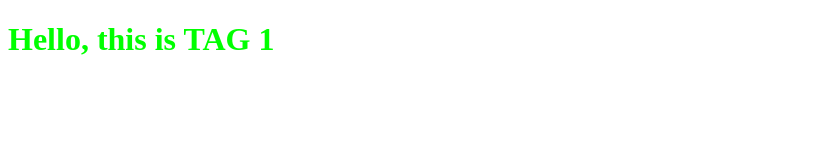
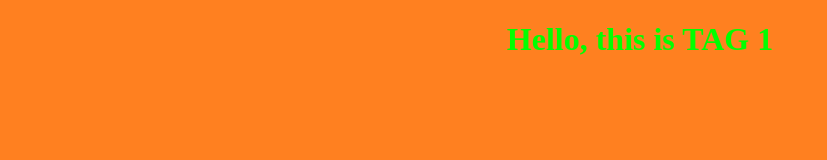
Before and after one commit to glitch09-developer/Basic-HTML-Boilerplate-code, a plain HTML site: page index.html in a window 1280 px wide. Shown: the whole page, without its empty margins (0-827 px from the left). Drawn offline with Linux system fonts and the light colour scheme.

Commit message:
Update style.css

```diff
--- a/style.css
+++ b/style.css
@@ -1,3 +1,7 @@
+*{
+background-color: #FF8020;
+}
 #tag1 {
   color: rgb(00,255,00);
+  text-align: center;
 }
```
